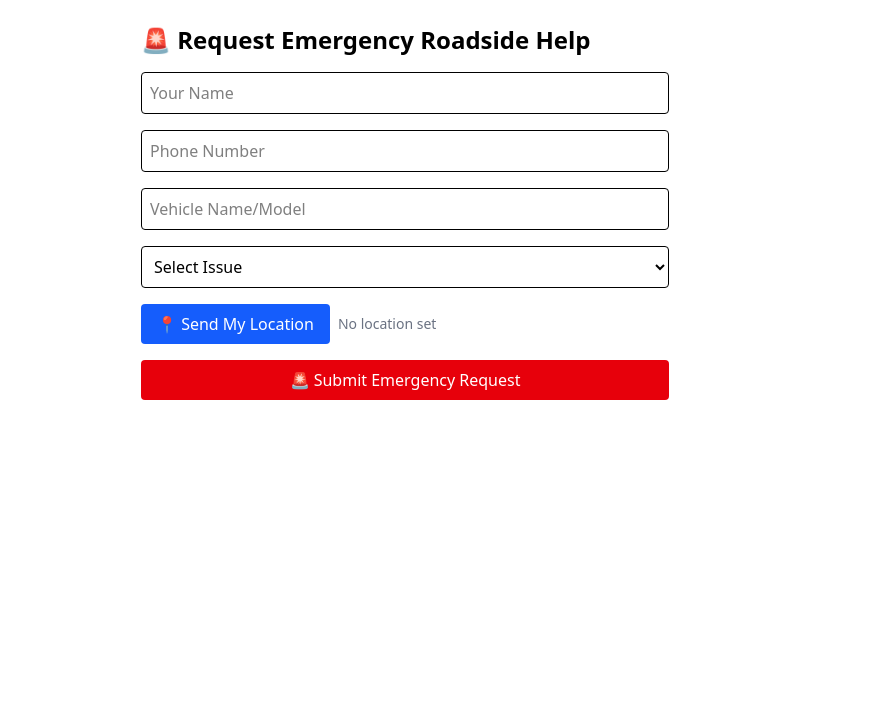
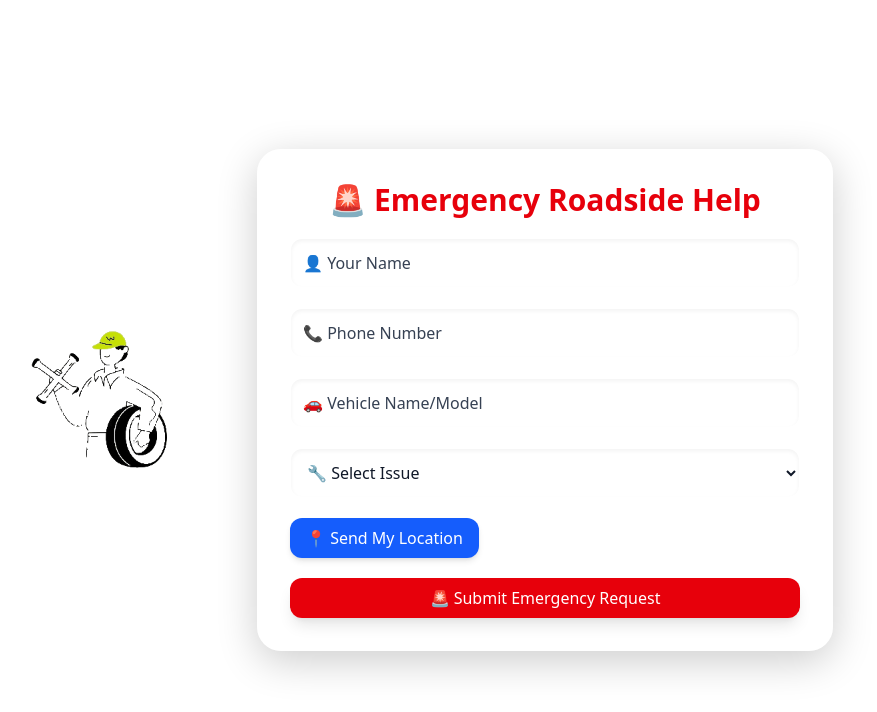
Before and after one commit to Aftab0008/car_service, a React (Vite) app: page / in a window 1280 px wide. Shown: the top 712 px of the page, without its empty margins (235-1112 px from the left). Built offline with nearby package versions, Linux system fonts and the light colour scheme.

Commit message:
first commit

```diff
--- a/package.json
+++ b/package.json
@@ -10,9 +10,12 @@
     "preview": "vite preview"
   },
   "dependencies": {
+    "@react-google-maps/api": "^2.20.6",
     "@tailwindcss/vite": "^4.1.8",
+    "leaflet": "^1.9.4",
     "react": "^19.1.0",
     "react-dom": "^19.1.0",
+    "react-leaflet": "^5.0.0",
     "tailwindcss": "^4.1.8"
   },
   "devDependencies": {
--- a/src/App.jsx
+++ b/src/App.jsx
@@ -1,8 +1,21 @@
 import { useState } from 'react';
-import { Button } from './components/ui/button'; // adjust if you use default export
+import { Button } from './components/ui/button';
+import { MapContainer, TileLayer, Marker, Popup } from 'react-leaflet';
+import L from 'leaflet';
+import 'leaflet/dist/leaflet.css';
+
+// Fix default icon issue in Leaflet
+delete L.Icon.Default.prototype._getIconUrl;
+L.Icon.Default.mergeOptions({
+  iconRetinaUrl:
+    'https://cdnjs.cloudflare.com/ajax/libs/leaflet/1.9.4/images/marker-icon-2x.png',
+  iconUrl:
+    'https://cdnjs.cloudflare.com/ajax/libs/leaflet/1.9.4/images/marker-icon.png',
+  shadowUrl:
+    'https://cdnjs.cloudflare.com/ajax/libs/leaflet/1.9.4/images/marker-shadow.png',
+});
 
 function App() {
-  // Store latitude and longitude separately as numbers or null initially
   const [location, setLocation] = useState({ latitude: null, longitude: null });
   const [formData, setFormData] = useState({
     name: '',
@@ -10,8 +23,14 @@ function App() {
     issue: '',
     vehicle: '',
   });
+  const [loading, setLoading] = useState(false);
 
   const handleGetLocation = () => {
+    if (!navigator.geolocation) {
+      alert('Geolocation is not supported by your browser.');
+      return;
+    }
+
     navigator.geolocation.getCurrentPosition(
       (pos) => {
         setLocation({
@@ -19,7 +38,9 @@ function App() {
           longitude: pos.coords.longitude,
         });
       },
-      () => alert('Unable to fetch location')
+      (err) => {
+        alert('❌ Unable to fetch location');
+      }
     );
   };
 
@@ -29,7 +50,11 @@ function App() {
   };
 
   const handleSubmit = async () => {
-    // Validate fields + location coordinates
+    if (!/^\d{10}$/.test(formData.phone)) {
+      alert('📱 Please enter a valid 10-digit phone number.');
+      return;
+    }
+
     if (
       !formData.name ||
       !formData.phone ||
@@ -38,88 +63,135 @@ function App() {
       !location.latitude ||
       !location.longitude
     ) {
-      alert('Please fill all fields and send your location.');
+      alert('⚠️ Please fill all fields and send your location.');
       return;
     }
 
+    setLoading(true);
     try {
       const response = await fetch('http://localhost:5000/api/emergency', {
         method: 'POST',
         headers: { 'Content-Type': 'application/json' },
-        // Send latitude and longitude as numbers separately
-        body: JSON.stringify({ ...formData, latitude: location.latitude, longitude: location.longitude }),
+        body: JSON.stringify({
+          ...formData,
+          latitude: location.latitude,
+          longitude: location.longitude,
+        }),
       });
 
       if (response.ok) {
         alert('✅ Emergency request sent!');
-        // Reset form
         setFormData({ name: '', phone: '', issue: '', vehicle: '' });
         setLocation({ latitude: null, longitude: null });
       } else {
         alert('❌ Failed to send request.');
       }
     } catch (error) {
-      console.error('Error:', error);
       alert('❌ Server error. Try again later.');
+    } finally {
+      setLoading(false);
     }
   };
 
   return (
-    <div className="p-6 max-w-xl mx-auto space-y-4">
-      <h1 className="text-2xl font-bold">🚨 Request Emergency Roadside Help</h1>
+    <div className="min-h-screen from-blue-100 to-indigo-200 flex flex-col items-center justify-center py-10 px-4">
+      <div className="flex flex-col lg:flex-row items-center gap-10">
+        {/* 👨‍🔧 Mechanic GIF */}
+        <img
+          src="/fotor-video-remover-object-pre-unscreen.gif"
+          alt="Mechanic Animation"
+          className="w-60 h-auto rounded-2xl"
+        />
+
+        {/* 🚨 Emergency Form Box with 3D Glass Effect */}
+        <div className="bg-white/10 backdrop-blur-md border border-white/20 rounded-3xl shadow-[0_10px_40px_rgba(0,0,0,0.2)] p-8 w-full max-w-xl transform transition duration-500 hover:scale-[1.01] hover:shadow-[0_10px_30px_rgba(0,0,0,0.25)] space-y-5">
+          <h1 className="text-3xl font-bold text-center text-red-600">
+            🚨 Emergency Roadside Help
+          </h1>
 
           <input
+            type="text"
             name="name"
             value={formData.name}
             onChange={handleChange}
-        placeholder="Your Name"
-        className="w-full p-2 border rounded"
+            placeholder="👤 Your Name"
+            className="w-full p-3 bg-white/40 border border-white/30 rounded-xl shadow-inner backdrop-blur-md placeholder-gray-700 text-gray-900 focus:outline-none focus:ring-2 focus:ring-blue-400"
           />
 
           <input
+            type="tel"
             name="phone"
             value={formData.phone}
             onChange={handleChange}
-        placeholder="Phone Number"
-        className="w-full p-2 border rounded"
+            placeholder="📞 Phone Number"
+            className="w-full p-3 bg-white/40 border border-white/30 rounded-xl shadow-inner backdrop-blur-md placeholder-gray-700 text-gray-900 focus:outline-none focus:ring-2 focus:ring-blue-400"
           />
 
           <input
+            type="text"
             name="vehicle"
             value={formData.vehicle}
             onChange={handleChange}
-        placeholder="Vehicle Name/Model"
-        className="w-full p-2 border rounded"
+            placeholder="🚗 Vehicle Name/Model"
+            className="w-full p-3 bg-white/40 border border-white/30 rounded-xl shadow-inner backdrop-blur-md placeholder-gray-700 text-gray-900 focus:outline-none focus:ring-2 focus:ring-blue-400"
           />
 
           <select
             name="issue"
             value={formData.issue}
             onChange={handleChange}
-        className="w-full p-2 border rounded"
+            className="w-full p-3 bg-white/40 border border-white/30 rounded-xl shadow-inner backdrop-blur-md text-gray-900 focus:outline-none focus:ring-2 focus:ring-blue-400"
           >
-        <option value="">Select Issue</option>
+            <option value="">🔧 Select Issue</option>
             <option value="won't start">Won't Start</option>
             <option value="flat tire">Flat Tire</option>
             <option value="out of gas">Out of Gas</option>
             <option value="other">Other</option>
           </select>
 
-      <div className="flex space-x-2 items-center">
-        <Button onClick={handleGetLocation}>📍 Send My Location</Button>
-        <span className="text-sm text-gray-500">
+          <div className="flex space-x-3 items-center">
+            <Button
+              onClick={handleGetLocation}
+              disabled={loading}
+              className="bg-blue-500 hover:bg-blue-600 text-white px-4 py-2 rounded-xl shadow-md"
+            >
+              📍 Send My Location
+            </Button>
+            <span className="text-sm text-white">
               {location.latitude && location.longitude
                 ? `${location.latitude.toFixed(5)}, ${location.longitude.toFixed(5)}`
                 : 'No location set'}
             </span>
           </div>
 
+          {location.latitude && location.longitude && (
+            <div className="h-64 rounded-xl overflow-hidden border border-white/30 shadow-inner backdrop-blur-md">
+              <MapContainer
+                center={[location.latitude, location.longitude]}
+                zoom={13}
+                scrollWheelZoom={false}
+                style={{ height: '100%', width: '100%' }}
+              >
+                <TileLayer
+                  url="https://{s}.tile.openstreetmap.org/{z}/{x}/{y}.png"
+                  attribution='&copy; <a href="https://www.openstreetmap.org/copyright">OpenStreetMap</a> contributors'
+                />
+                <Marker position={[location.latitude, location.longitude]}>
+                  <Popup>Your Location</Popup>
+                </Marker>
+              </MapContainer>
+            </div>
+          )}
+
           <Button
-        className="bg-red-600 hover:bg-red-700 text-white w-full"
+            className="bg-red-600 hover:bg-red-700 text-white w-full p-3 rounded-xl shadow-lg"
             onClick={handleSubmit}
+            disabled={loading}
           >
-        🚨 Submit Emergency Request
+            {loading ? '🚨 Sending...' : '🚨 Submit Emergency Request'}
           </Button>
+        </div>
+      </div>
     </div>
   );
 }
```
Also changed, not shown: public/fotor-video-remover-object-pre-unscreen.gif (added), 1 other file (tests, documents, lock files or other folders). Lines whose indentation alone changed are shown as unchanged.
